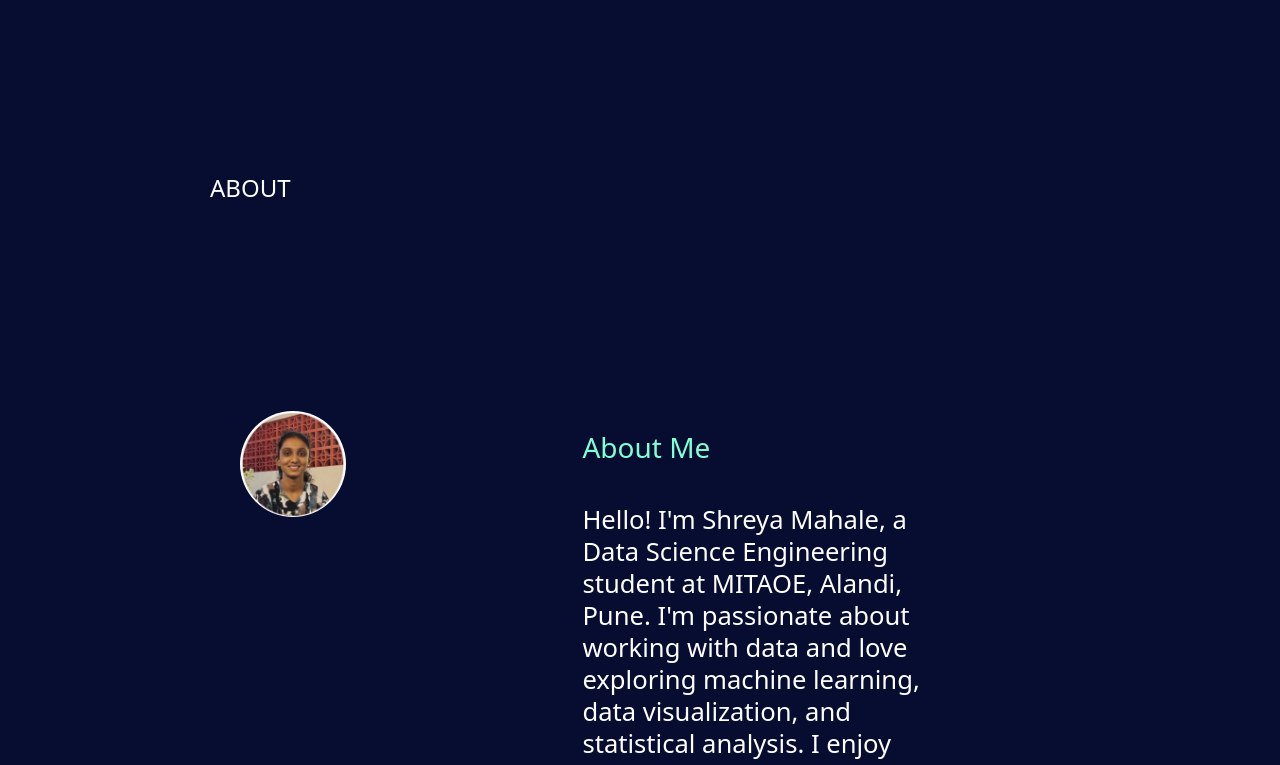
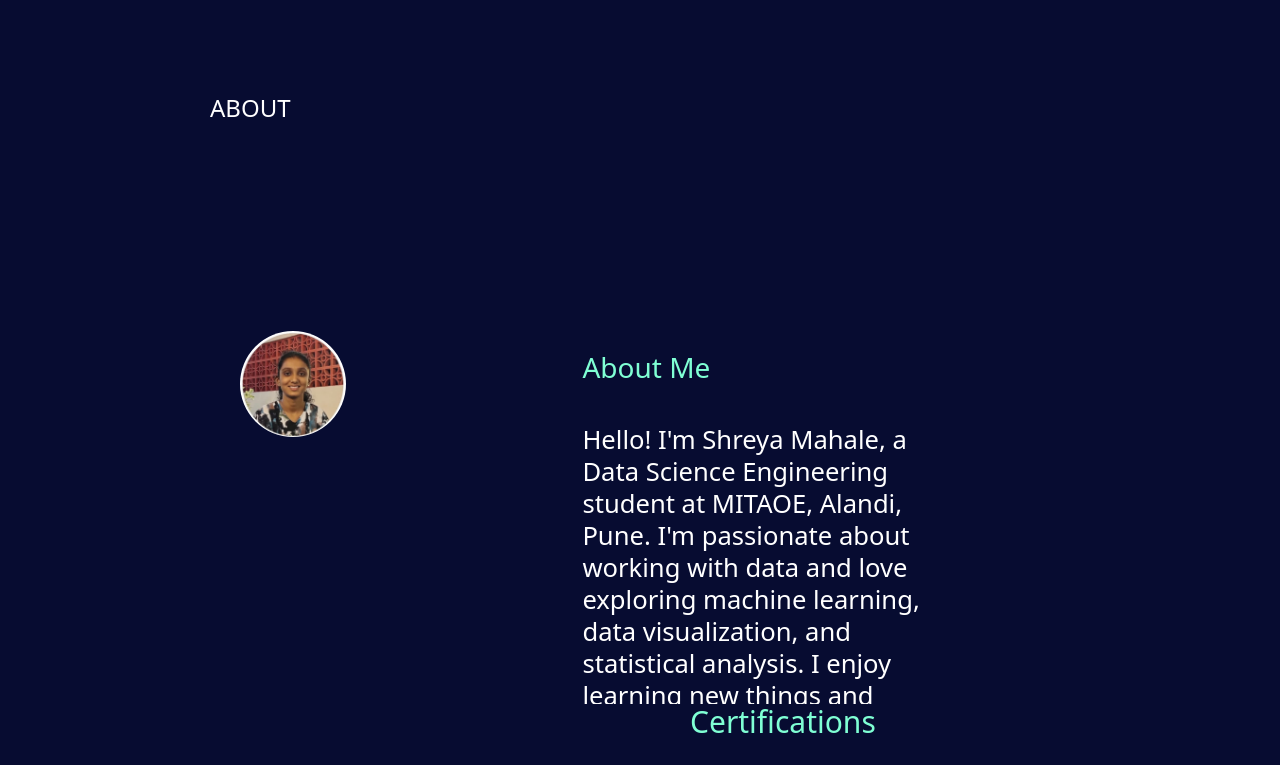
Before and after one commit to Shreya12345-Gauri/Portfolio, a plain HTML site: page index.html in a window 1280 px wide. Shown: the part 1033-1798 px from the top of the page. Drawn offline with nearby package versions, Linux system fonts and the light colour scheme; a script that the page names is missing.

Commit message:
Update index.html

```diff
--- a/index.html
+++ b/index.html
@@ -40,7 +40,7 @@
         </ul>
     </nav>
 
-    <div style="padding-top: 210px;">
+    <div style="padding-top: 130px;">
 
         <div class="heady">
             <div class="container">
```
